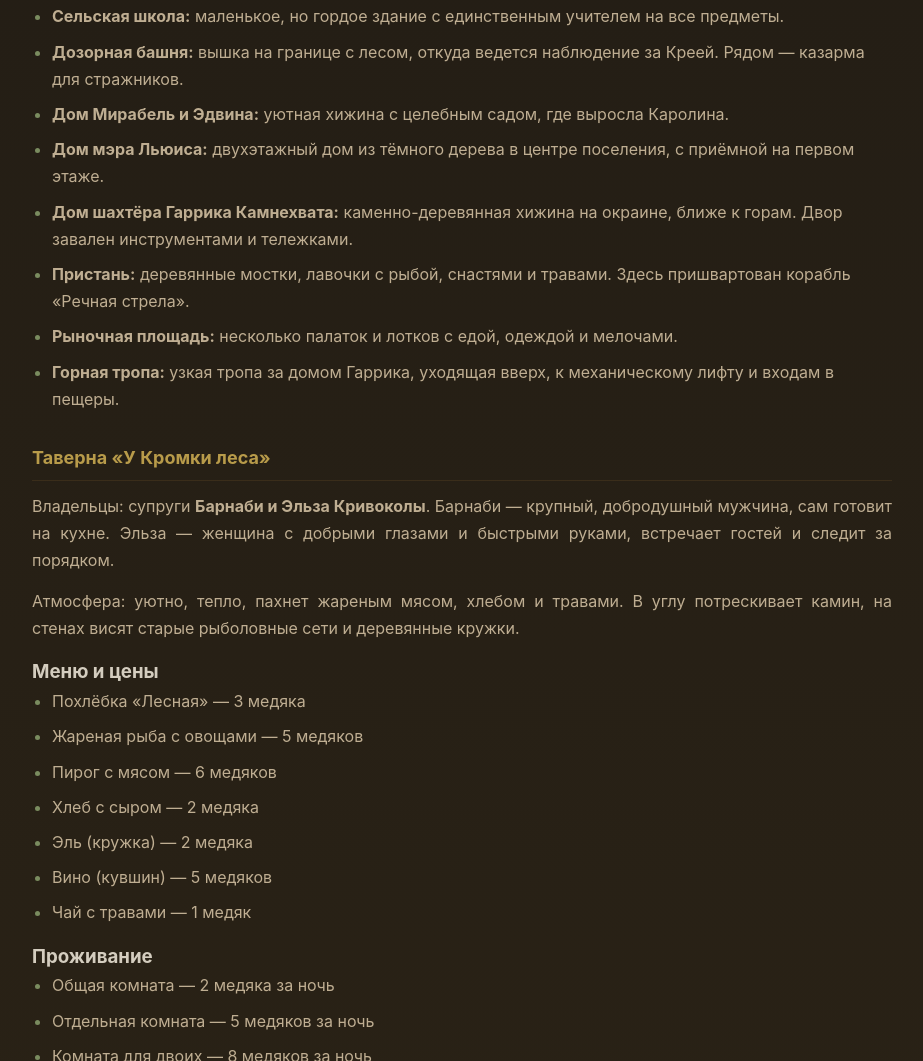
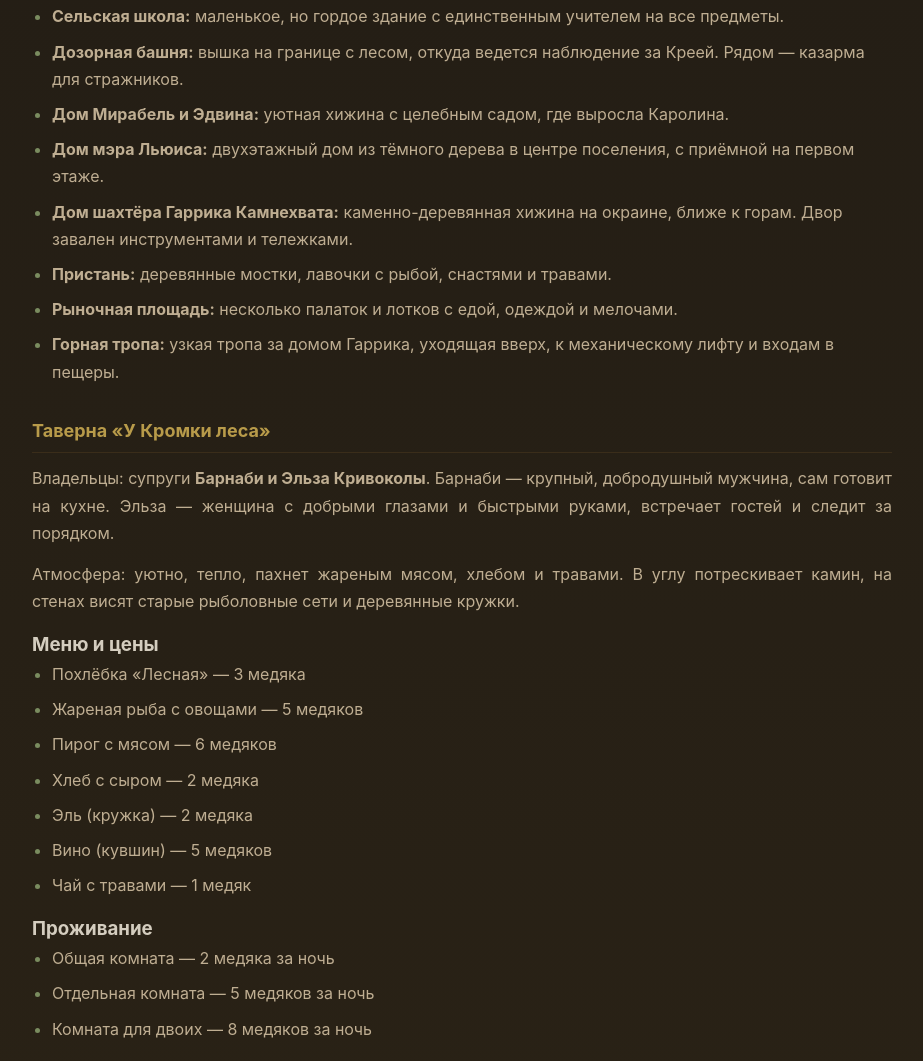
Before and after one commit to montemanhelth-glitch/world-map, a plain HTML site: page articles/blanc.html in a window 1280 px wide. Shown: the part 1875-2936 px from the top of the page, without its empty margins (178-1101 px from the left). Drawn offline with Linux system fonts and the light colour scheme.

Commit message:
Update blanc.html

```diff
--- a/articles/blanc.html
+++ b/articles/blanc.html
@@ -142,7 +142,7 @@
       <li><b>Дом Мирабель и Эдвина:</b> уютная хижина с целебным садом, где выросла Каролина.</li>
       <li><b>Дом мэра Льюиса:</b> двухэтажный дом из тёмного дерева в центре поселения, с приёмной на первом этаже.</li>
       <li><b>Дом шахтёра Гаррика Камнехвата:</b> каменно-деревянная хижина на окраине, ближе к горам. Двор завален инструментами и тележками.</li>
-      <li><b>Пристань:</b> деревянные мостки, лавочки с рыбой, снастями и травами. Здесь пришвартован корабль «Речная стрела».</li>
+      <li><b>Пристань:</b> деревянные мостки, лавочки с рыбой, снастями и травами.</li>
       <li><b>Рыночная площадь:</b> несколько палаток и лотков с едой, одеждой и мелочами.</li>
       <li><b>Горная тропа:</b> узкая тропа за домом Гаррика, уходящая вверх, к механическому лифту и входам в пещеры.</li>
     </ul>
```
